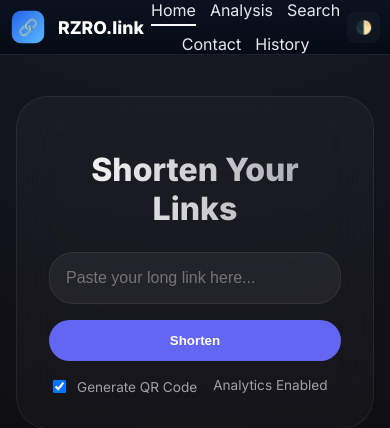
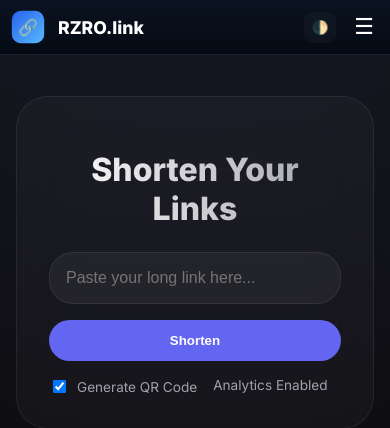
Before and after one commit to recursivezero/tiny, a FastAPI app: page / in a window 390 px wide. Shown: the top 428 px of the page. Run offline with FastAPI, Linux system fonts and the light colour scheme; data that the repository does not hold is empty.

Commit message:
[RTY-260041]: Added hamburger menu to mobile version  nav bar

```diff
--- a/app/static/css/tiny.css
+++ b/app/static/css/tiny.css
@@ -61,7 +61,6 @@ body.light-theme {
   justify-content: space-between;
   padding: 0 10px;
   box-sizing: border-box;
-  overflow: hidden;
   background: var(--glass);
   border-bottom: 1px solid var(--glass-border);
   z-index: 1000;
@@ -101,7 +100,6 @@ body.light-theme .app-header {
 .header-nav {
   display: flex;
   gap: 26px;
-  margin: 0 auto;
   flex-wrap: wrap;
   white-space: nowrap;
   flex-shrink: 1;
@@ -177,6 +175,18 @@ body.dark-theme .app-header {
   color: var(--accent);
 }
 
+/* hamburger hidden on desktop */
+
+.hamburger {
+  display: none;
+  font-size: 22px;
+  background: transparent;
+  border: none;
+  color: var(--text-primary);
+  cursor: pointer;
+}
+
+
 @media (max-width: 600px) {
   .app-logo {
     transform: scale(0.9);
@@ -189,12 +199,30 @@ body.dark-theme .app-header {
 
 }
 
+
 @media (max-width: 700px) {
 
+  .hamburger {
+    display: block;
+  }
+
   .header-nav {
-    flex-wrap: wrap;
-    justify-content: center;
-    gap: 14px;
+    display: none;
+    position: fixed;
+    top: 55px;
+    left: 0;
+    right: 0;
+    width: 100%;
+    flex-direction: column;
+    background: var(--bg);
+    padding: 20px;
+    display: none;
+    gap: 16px;
+    border-bottom: 1px solid var(--glass-border);
+  }
+
+  .header-nav.open {
+    display: flex;
   }
 
 }
--- a/app/templates/header.html
+++ b/app/templates/header.html
@@ -12,6 +12,7 @@
   </nav>
   <div class="header-right">
     <button class="theme-toggle" onclick="toggleTheme()">🌓</button>
+    <button class="hamburger">☰</button>
   </div>
 </header>
 <script>
@@ -25,4 +26,12 @@
       link.classList.remove("active");
     }
   });
+
+  const hamburger = document.querySelector(".hamburger");
+  const nav = document.querySelector(".header-nav");
+
+  hamburger.addEventListener("click", () => {
+    nav.classList.toggle("open");
+  });
+
 </script>
```
